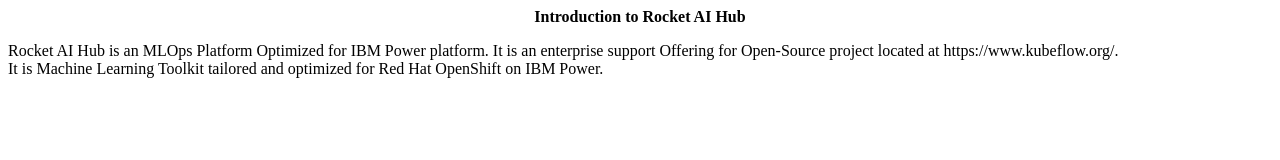
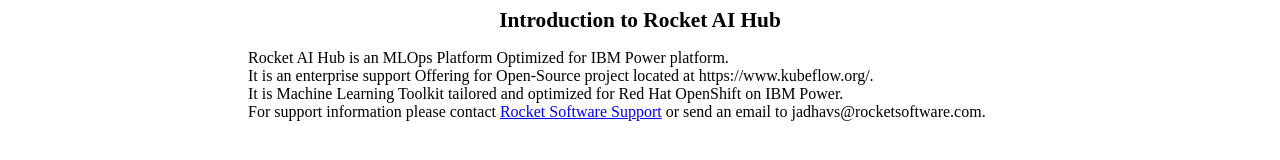
Before and after one commit to RocketSoftware/rocketaihub, a plain HTML site: page index.html in a window 1280 px wide. Drawn offline with Linux system fonts and the light colour scheme.

Commit message:
Update index.html

```diff
--- a/index.html
+++ b/index.html
@@ -1,9 +1,13 @@
 <html>
-<p style="text-align: center;"><strong>Introduction to Rocket AI Hub</strong></p>
-<div class="O0" style="language: en-IN; margin-top: 0pt; margin-bottom: 0pt; margin-left: .38in; text-indent: -.38in;"><span style="language: en-US;">Rocket AI Hub is an </span><span style="language: en-US;">MLOps</span><span style="language: en-US;"> Platform Optimized for IBM Power platform. It is an enterprise s</span><span style="language: en-US;">upport Offering for Open-Source project located at https://www.kubeflow.org/.</span>
-<div class="O0" style="language: en-IN; margin-top: 0pt; margin-bottom: 0pt; margin-left: .38in; text-indent: -.38in;"><span style="language: en-US;"><a href="https://www.kubeflow.org/" target="_blank" rel="noopener"></a></span></div>
+<p style="text-align: center;"><span style="font-size: 16pt;"><strong>Introduction to Rocket AI Hub</strong></span></p>
+<p style="text-align: center;"><span style="font-size: 16pt;"><strong></strong></span></p>
+<div class="O0" style="margin-top: 0pt; margin-bottom: 0pt; margin-left: 0.38in; text-indent: -0.38in; text-align: justify; padding-left: 240px;"><span style="language: en-US;">Rocket AI Hub is an </span><span style="language: en-US;">MLOps</span><span style="language: en-US;"> Platform Optimized for IBM Power platform. </span></div>
+<div class="O0" style="margin-top: 0pt; margin-bottom: 0pt; margin-left: 0.38in; text-indent: -0.38in; text-align: justify; padding-left: 240px;"><span style="language: en-US;">It is an enterprise s</span><span style="language: en-US;">upport Offering for Open-Source project located at https://www.kubeflow.org/.</span>
+<div class="O0" style="margin-top: 0pt; margin-bottom: 0pt; margin-left: 0.38in; text-indent: -0.38in; padding-left: 240px;"><span style="language: en-US;"><a href="https://www.kubeflow.org/" target="_blank" rel="noopener"></a></span></div>
 </div>
-<div class="O0" style="language: en-IN; margin-top: 0pt; margin-bottom: 0pt; margin-left: .38in; text-indent: -.38in;"><span style="language: en-US;">It is Machine Learning Toolkit tailored and optimized for Red Hat OpenShift on IBM Power.<br></span></div>
+<div class="O0" style="margin-top: 0pt; margin-bottom: 0pt; margin-left: 0.38in; text-indent: -0.38in; text-align: justify; padding-left: 240px;"><span style="language: en-US;">It is Machine Learning Toolkit tailored and optimized for Red Hat OpenShift on IBM Power.<br></span></div>
+<div class="O0" style="margin-top: 0pt; margin-bottom: 0pt; margin-left: 0.38in; text-indent: -0.38in; text-align: justify; padding-left: 240px;"><span style="language: en-US;">For support information please contact <a href="https://www.rocketsoftware.com/support" target="_blank" rel="noopener">Rocket Software Support</a></span><span style="language: en-US;"> or send an email to jadhavs@rocketsoftware.com.</span></div>
+<div class="O0" style="margin-top: 0pt; margin-bottom: 0pt; margin-left: 0.38in; text-indent: -0.38in; text-align: justify; padding-left: 240px;"><span style="language: en-US;"></span></div>
 <div class="O0" style="language: en-IN; margin-top: 0pt; margin-bottom: 0pt; margin-left: .38in; text-indent: -.38in;"><span style="language: en-US;"></span></div>
 <div class="O0" style="language: en-IN; margin-top: 0pt; margin-bottom: 0pt; margin-left: .38in; text-indent: -.38in;"><span style="language: en-US;"></span></div>
 <div class="O0" style="language: en-IN; margin-top: 0pt; margin-bottom: 0pt; margin-left: .38in; text-indent: -.38in;"><span style="language: en-US;"></span></div>
```
